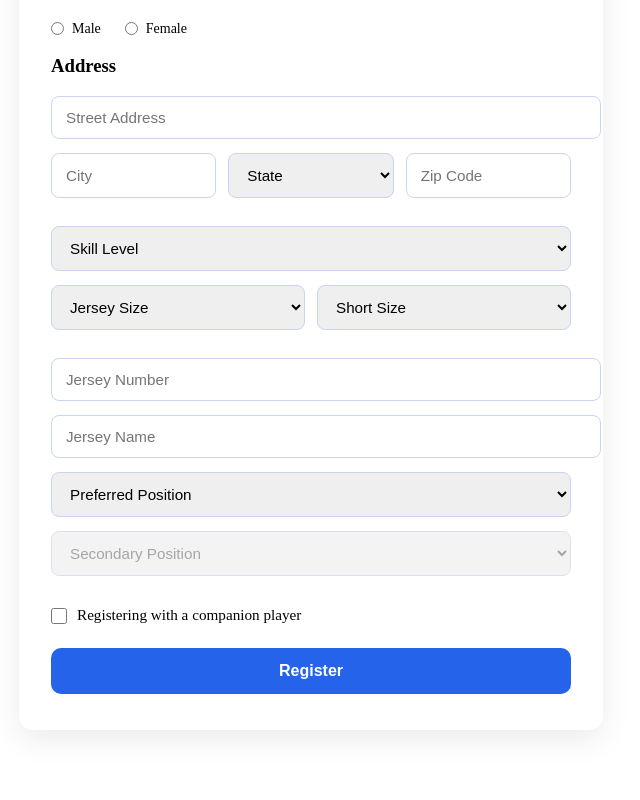
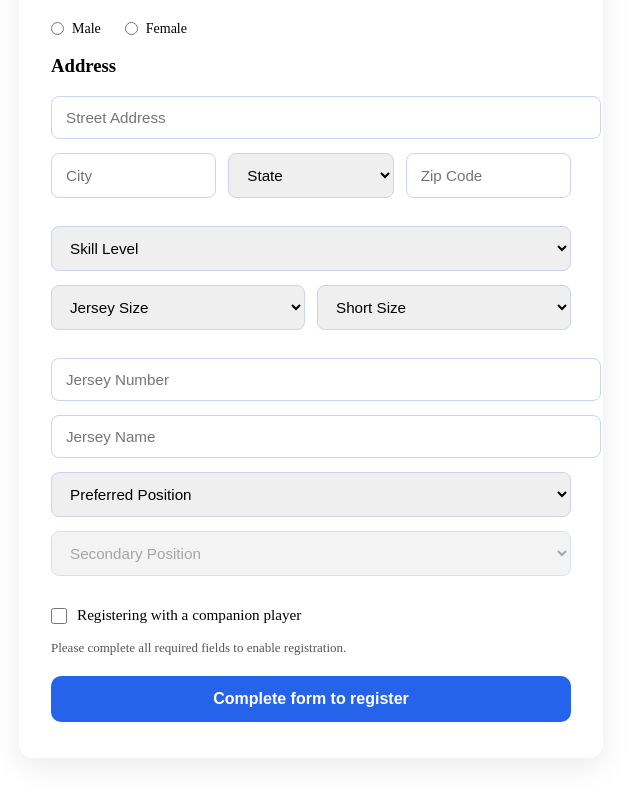
Before and after one commit to markhartley0929-netizen/SingleEventRegistration, a React (Vite) app: page /register in a window 1280 px wide. Shown: the part 374-1174 px from the top of the page, without its empty margins (329-969 px from the left). Before the commit the page ends 1152 px from the top, so only its background shows below. Built offline with nearby package versions, Linux system fonts and the light colour scheme.

Commit message:
PayPal integration + guards v13

```diff
--- a/src/components/PlayerRegistrationForm.tsx
+++ b/src/components/PlayerRegistrationForm.tsx
@@ -169,6 +169,12 @@ const canSubmit =
   isPrimaryComplete &&
   (!registeringWithCompanion || isCompanionComplete) &&
   !submitting;
+
+  const showIncompleteHint =
+  !canSubmit &&
+  !submitting &&
+  !attemptedSubmit;
+
 
 
 
@@ -720,13 +726,28 @@ alert(data?.message || "Registration failed");
 )}
 
 
+{showIncompleteHint && (
+  <div
+    style={{
+      marginBottom: 12,
+      fontSize: 13,
+      color: "#555",
+    }}
+  >
+    Please complete all required fields to enable registration.
+  </div>
+)}
+
+
+
 <button
   type="submit"
   className="submit-btn"
   disabled={!canSubmit}
 >
-  Register
+  {canSubmit ? "Register" : "Complete form to register"}
 </button>
+
 
 
 
```
